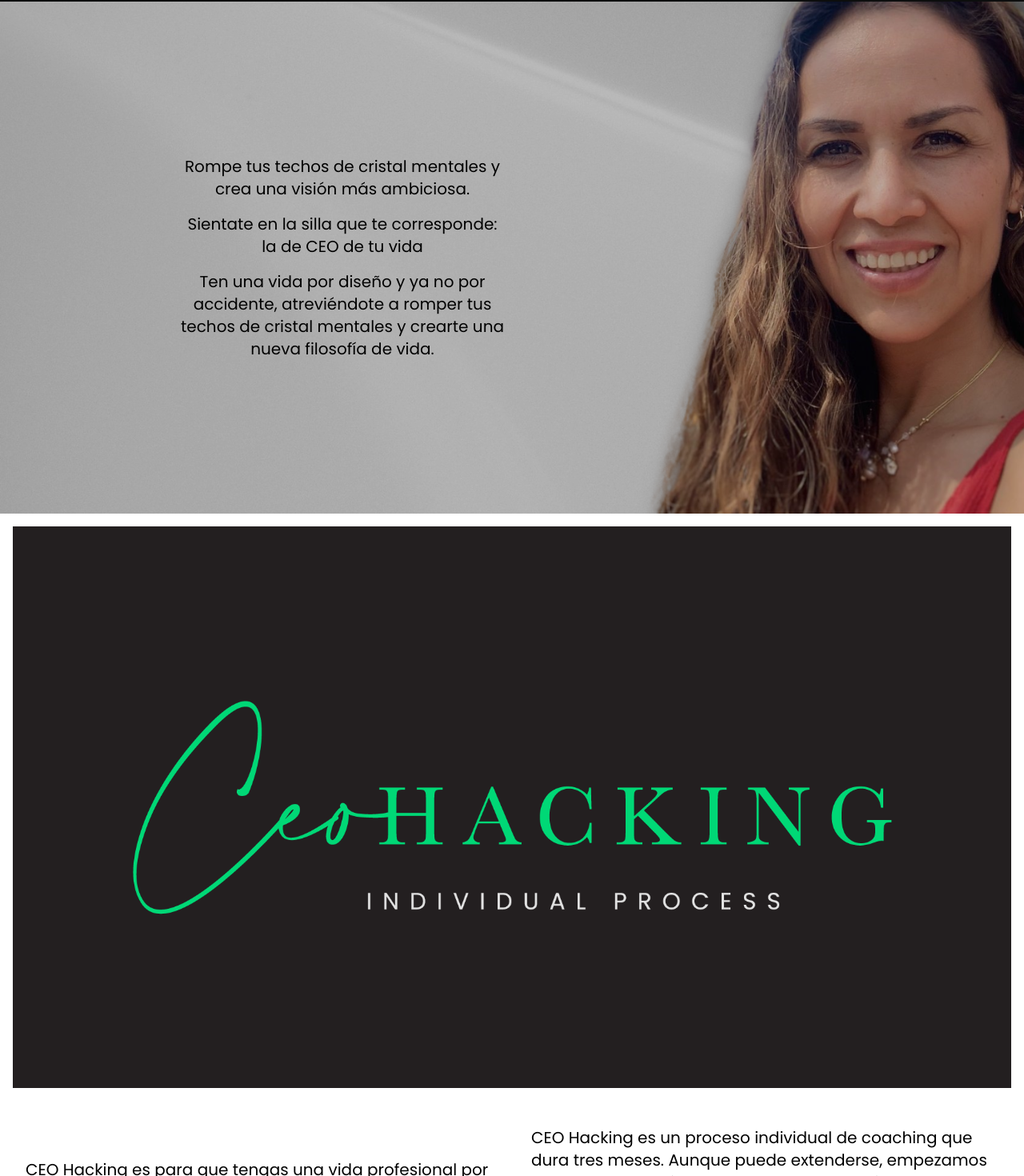
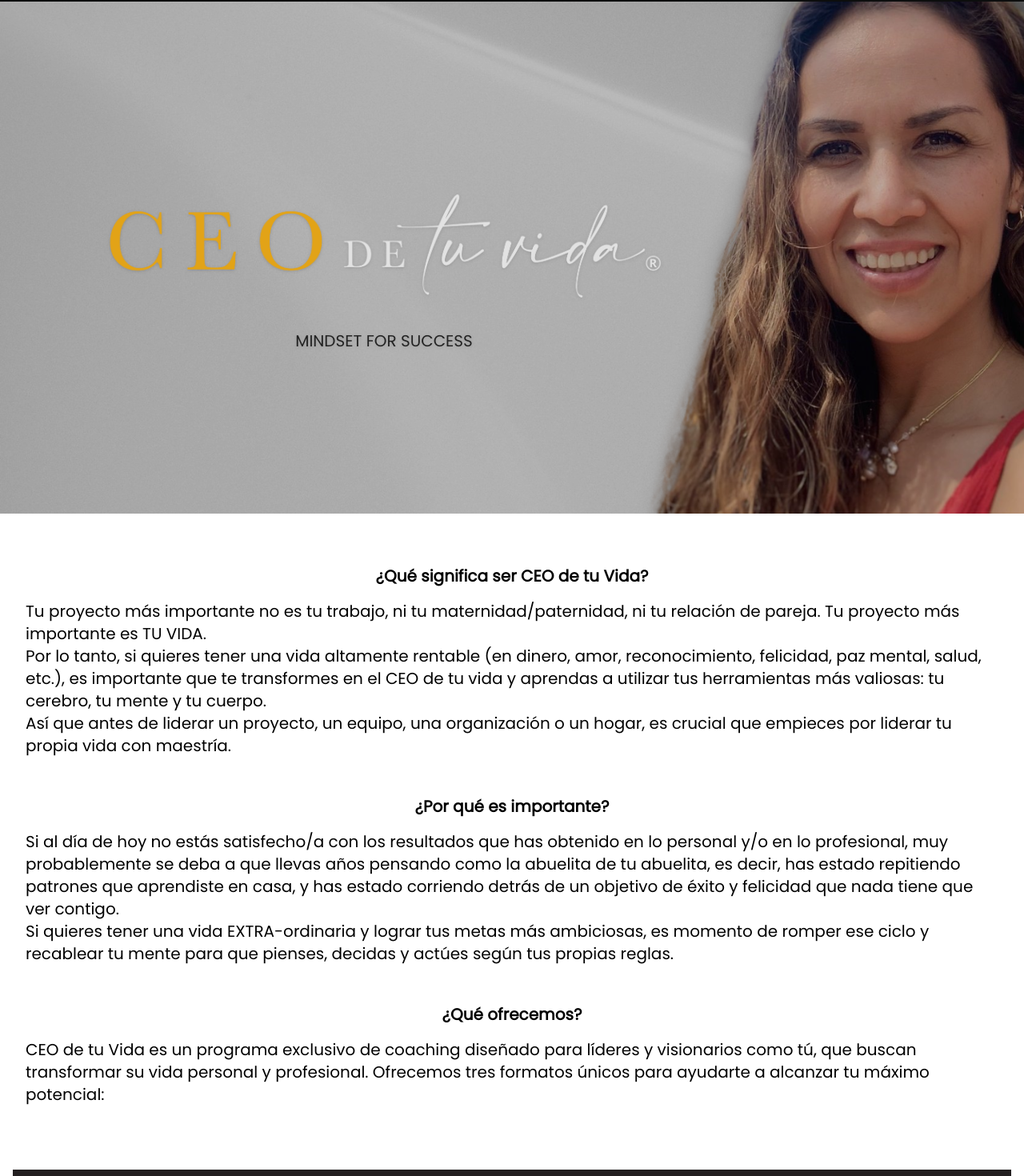
Before and after one commit to amengual-ln/leslie, a SvelteKit app: page / in a window 1280 px wide. Shown: the part 94-1564 px from the top of the page at 80% size. Built offline with nearby package versions, Linux system fonts and the light colour scheme.

Commit message:
Finishing touches. Still missing copies for blog and Hero

```diff
--- /dev/null
+++ b/src/components/CEODeTuVida.svelte
@@ -0,0 +1,45 @@
+<section id="ceo-de-tu-vida" class="text-xl p-4">
+  <div class="flex gap-12 px-4 py-12">
+    <div class="flex flex-col justify-center flex-1">
+      <h2 class="font-[600] text-center pb-4">
+        ¿Qué significa ser CEO de tu Vida?
+      </h2>
+      <p>
+        Tu proyecto más importante no es tu trabajo, ni tu
+        maternidad/paternidad, ni tu relación de pareja. Tu proyecto más
+        importante es TU VIDA.
+      </p>
+      <p>
+        Por lo tanto, si quieres tener una vida altamente rentable (en dinero,
+        amor, reconocimiento, felicidad, paz mental, salud, etc.), es importante
+        que te transformes en el CEO de tu vida y aprendas a utilizar tus
+        herramientas más valiosas: tu cerebro, tu mente y tu cuerpo.
+      </p>
+      <p>
+        Así que antes de liderar un proyecto, un equipo, una organización o un
+        hogar, es crucial que empieces por liderar tu propia vida con maestría.
+      </p>
+      <h2 class="font-[600] text-center pb-4 mt-12">¿Por qué es importante?</h2>
+      <p>
+        Si al día de hoy no estás satisfecho/a con los resultados que has
+        obtenido en lo personal y/o en lo profesional, muy probablemente se deba
+        a que llevas años pensando como la abuelita de tu abuelita, es decir,
+        has estado repitiendo patrones que aprendiste en casa, y has estado
+        corriendo detrás de un objetivo de éxito y felicidad que nada tiene que
+        ver contigo.
+      </p>
+      <p>
+        Si quieres tener una vida EXTRA-ordinaria y lograr tus metas más
+        ambiciosas, es momento de romper ese ciclo y recablear tu mente para que
+        pienses, decidas y actúes según tus propias reglas.
+      </p>
+      <h2 class="font-[600] text-center pb-4 mt-12">¿Qué ofrecemos?</h2>
+      <p>
+        CEO de tu Vida es un programa exclusivo de coaching diseñado para
+        líderes y visionarios como tú, que buscan transformar su vida personal y
+        profesional. Ofrecemos tres formatos únicos para ayudarte a alcanzar tu
+        máximo potencial:
+      </p>
+    </div>
+  </div>
+</section>
--- a/src/components/CEOHacking.svelte
+++ b/src/components/CEOHacking.svelte
@@ -2,7 +2,7 @@
   <img
     src="CEOhacking.png"
     alt="CEO Hacking Logo"
-    class="aspect-video object-cover"
+    class="aspect-[16/5] object-cover"
   />
   <div class="flex flex-col lg:flex-row gap-12 px-4 py-12">
     <div class="flex flex-col justify-center gap-4 flex-1">
--- a/src/components/CEOMind.svelte
+++ b/src/components/CEOMind.svelte
@@ -2,7 +2,7 @@
   <img
     src="CEOmind.png"
     alt="CEO Mind Logo"
-    class="aspect-video object-cover"
+    class="aspect-[16/5] object-cover"
   />
   <div class="flex flex-col lg:flex-row gap-12 px-4 py-12">
     <div class="flex flex-col justify-center gap-4 flex-1">
--- a/src/components/CEOTraining.svelte
+++ b/src/components/CEOTraining.svelte
@@ -2,7 +2,7 @@
   <img
     src="CEOtraining.png"
     alt="CEO Training Logo"
-    class="aspect-video object-cover"
+    class="aspect-[16/5] object-cover"
   />
   <div class="flex gap-12 px-4 py-12">
     <div class="flex flex-col justify-center flex-1">
--- a/src/components/Hero.svelte
+++ b/src/components/Hero.svelte
@@ -1,18 +1,12 @@
 <section
-  class="min-h-[80vh] bg-[#9a9a9a] bg-[url('/landing-mobile.png')] lg:bg-[url('/landing.png')] bg-[-30vw_120px] lg:bg-center bg-no-repeat"
+  class="min-h-[80vh] bg-[#9a9a9a] bg-[url('/landing-mobile.png')] lg:bg-[url('/landing.png')] bg-[50%_120px] lg:bg-center bg-no-repeat"
 >
   <div
-    class="grid gap-4 lg:grid-cols-2 lg:items-center lg:min-h-[80vh] lg:max-w-[70vw] mx-auto text-center lg:text-xl p-8"
+    class="grid gap-4 lg:items-center lg:min-h-[80vh] lg:max-w-[70vw] mx-auto text-center lg:text-xl"
   >
-    <div class="grid gap-4 text-xl">
-      <p>
-        Rompe tus techos de cristal mentales y crea una visión más ambiciosa.
-      </p>
-      <p>Sientate en la silla que te corresponde: la de CEO de tu vida</p>
-      <p>
-        Ten una vida por diseño y ya no por accidente, atreviéndote a romper tus
-        techos de cristal mentales y crearte una nueva filosofía de vida.
-      </p>
+    <div class="grid gap-4 justify-center text-xl drop-shadow lg:-ml-72 m-8">
+      <img src="/logo.png" alt="Leslie Beltrán" class="lg:h-48" />
+      <span class="text-xl opacity-80">MINDSET FOR SUCCESS</span>
     </div>
   </div>
 </section>
--- a/src/components/Testimonios.svelte
+++ b/src/components/Testimonios.svelte
@@ -10,7 +10,7 @@
   }
 </script>
 
-<section class="m-4 mb-8 mt-0">
+<section id="testimonios" class="m-4 mt-0">
   <hr class="my-4" />
   <h2 class="text-leslie_black text-3xl font-medium text-center mb-4">
     TESTIMONIOS
--- a/src/routes/+page.svelte
+++ b/src/routes/+page.svelte
@@ -6,10 +6,12 @@
     import Testimonios from "../components/Testimonios.svelte";
     import CTA from "../components/CTA.svelte";
     import Blog from "../components/Blog.svelte";
+    import CeoDeTuVida from "../components/CEODeTuVida.svelte";
 </script>
 
 <Hero />
 <main class="max-w-screen-2xl mx-auto">
+    <CeoDeTuVida />
     <CEOHacking />
     <CEOTraining />
     <CEOMind />
```
